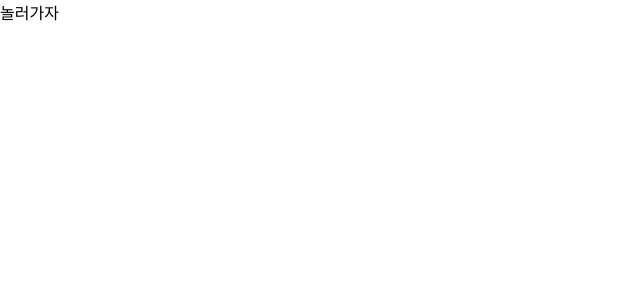
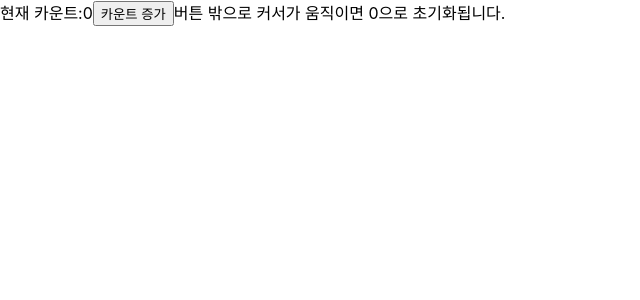
Before and after one commit to delaying/DoitReact, a React (Create React App) app: page / in a window 1280 px wide. Shown: the top 300 px of the page, without its empty margins (0-640 px from the left). Built offline with nearby package versions, Linux system fonts and the light colour scheme.

Commit message:
jsx dom event property

```diff
--- /dev/null
+++ b/src/03/Counter3.jsx
@@ -0,0 +1,32 @@
+import React, { Component } from 'react';
+
+class Counter3 extends Component {
+  constructor(props) {
+    super(props);
+    this.state = {
+      count: 0,
+    };
+    this.increateCount = this.increateCount.bind(this);
+    this.resetCount = this.resetCount.bind(this);
+  }
+  increateCount() {
+    this.setState(({ count }) => ({ count: count + 1 }));
+  }
+  resetCount() {
+    this.setState({ count: 0 });
+  }
+
+  render() {
+    return (
+      <div>
+        현재 카운트:{this.state.count}
+        <button onClick={this.increateCount} onMouseOut={this.resetCount}>
+          카운트 증가
+        </button>
+        버튼 밖으로 커서가 움직이면 0으로 초기화됩니다.
+      </div>
+    );
+  }
+}
+
+export default Counter3;
--- a/src/App.js
+++ b/src/App.js
@@ -1,11 +1,12 @@
 import React, { Component } from 'react';
 import TodayPlan from './03/TodayPlan';
+import Counter3 from './03/Counter3';
 
 class App extends Component {
   render() {
     return (
       <div>
-        <TodayPlan />
+        <Counter3 />
       </div>
     );
   }
```
